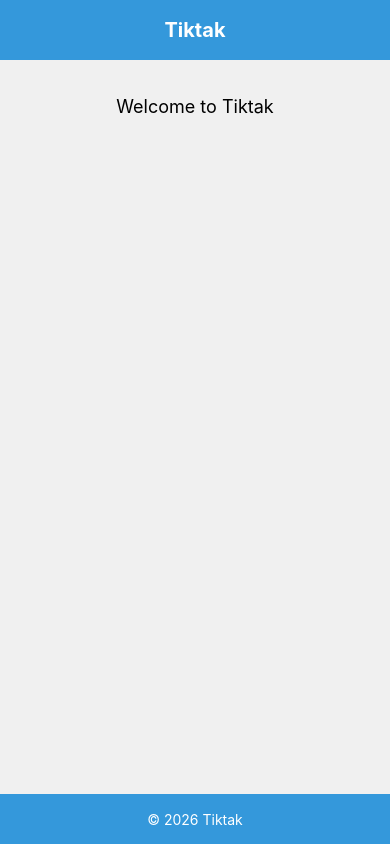
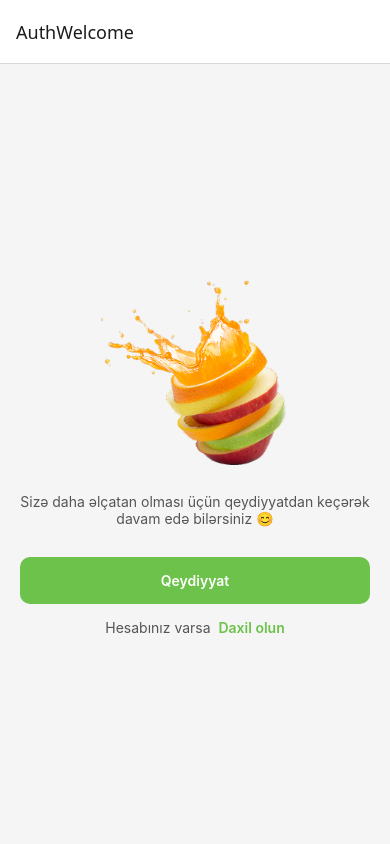
Before and after one commit to EsIbrahimli/TiktakMobile, a React Native app: screen /AuthWelcome in a window 390 px wide. Built offline with nearby package versions, Linux system fonts and the light colour scheme.

Commit message:
Added login signup page

```diff
--- a/src/navigation/AppNavigator.tsx
+++ b/src/navigation/AppNavigator.tsx
@@ -12,8 +12,9 @@ const AppNavigator = () => {
       <Stack.Navigator
         screenOptions={{ headerShown: false }} // Çünki öz Header-i istifadə edirik
       >
+         <Stack.Screen name="Auth" component={AuthNavigator} />
         <Stack.Screen name="Home" component={HomeScreen} />
-        <Stack.Screen name="Auth" component={AuthNavigator} />
+
       </Stack.Navigator>
     </NavigationContainer>
   );
--- a/src/screens/Auth/Auth.styles.ts
+++ b/src/screens/Auth/Auth.styles.ts
@@ -36,5 +36,11 @@ const styles = StyleSheet.create({
     marginTop: 15,
     color: "#888",
   },
+
+
+linkText: {
+  color: "#6CC24A",
+  fontWeight: "600",
+},
 });
 export { styles };
--- a/src/screens/Auth/AuthWelcome.tsx
+++ b/src/screens/Auth/AuthWelcome.tsx
@@ -1,6 +1,6 @@
 import React from "react";
 import { View, Text, TouchableOpacity, StyleSheet, Image } from "react-native";
-import welcome from "../../../assets/images/welcome.png";
+
 
 
 const AuthWelcome = ({ navigation }: any) => {
@@ -8,8 +8,10 @@ const AuthWelcome = ({ navigation }: any) => {
     <View style={styles.container}>
 
       <Image
-        source={require("../../../assets/images/welcome.png")}
+        source={require("./welcome.png")}
         style={styles.image}
+
+
       />
 
       <Text style={styles.text}>
@@ -27,7 +29,7 @@ const AuthWelcome = ({ navigation }: any) => {
         style={styles.link}
         onPress={() => navigation.navigate("Login")}
       >
-        Hesabınız varsa Daxil olun
+        Hesabınız varsa {""} <Text style={styles.linkText}>Daxil olun</Text>
       </Text>
 
     </View>
@@ -41,14 +43,16 @@ const styles = StyleSheet.create({
     flex: 1,
     backgroundColor: "#F5F5F5",
     justifyContent: "center",
+    alignItems: "center",
     padding: 20,
   },
   image: {
     width: 200,
     height: 200,
-    alignSelf: "center",
+    resizeMode: "contain",
     marginBottom: 20,
   },
+
   text: {
     textAlign: "center",
     marginBottom: 30,
@@ -58,15 +62,23 @@ const styles = StyleSheet.create({
     backgroundColor: "#6CC24A",
     padding: 15,
     borderRadius: 10,
+    width: "100%",
+    alignSelf: "stretch",
   },
   buttonText: {
     textAlign: "center",
     color: "#fff",
     fontWeight: "600",
   },
+
   link: {
-    textAlign: "center",
-    marginTop: 15,
-    color: "#6CC24A",
-  },
+  textAlign: "center",
+  marginTop: 15,
+  color: "#555",
+},
+
+linkText: {
+  color: "#6CC24A",
+  fontWeight: "600",
+},
 });
--- a/src/screens/Auth/LoginScreen.tsx
+++ b/src/screens/Auth/LoginScreen.tsx
@@ -1,21 +1,39 @@
 import React from "react";
 import { View, Text, TextInput, TouchableOpacity, StyleSheet } from "react-native";
 import { styles } from "./Auth.styles";
+import { useNavigation } from "@react-navigation/native";
 
 const LoginPage = () => {
+  const navigation = useNavigation();
+
+  const handleLogin = () => {
+  if (!phone || !password) {
+    alert("Zəhmət olmasa bütün xanaları doldurun");
+    return;
+  }
+
+  console.log("login:", phone, password);
+};
+
   return (
     <View style={styles.container}>
       <Text style={styles.title}>Daxil ol</Text>
 
-      <TextInput placeholder="telefon" style={styles.input} />
-      <TextInput placeholder="parol" secureTextEntry style={styles.input} />
+      <TextInput placeholder="telefon" style={styles.input} value={phone} onChangeText={setPhone} />
+      <TextInput placeholder="parol" secureTextEntry style={styles.input} value={password} onChangeText={setPassword} />
 
-      <TouchableOpacity style={styles.button}>
+      <TouchableOpacity style={styles.button} onPress={handleLogin}>
         <Text style={styles.buttonText}>Daxil ol</Text>
       </TouchableOpacity>
 
       <Text style={styles.link}>
-        Hesabınız yoxdur? Qeydiyyatdan keç
+        Hesabınız yoxdur? {""}
+         <Text
+    style={styles.linkText}
+    onPress={() => navigation.navigate("Signup")}
+  >
+    Qeydiyyatdan keç
+  </Text>
       </Text>
     </View>
   );
--- a/src/screens/Auth/SignupScreen.tsx
+++ b/src/screens/Auth/SignupScreen.tsx
@@ -3,20 +3,28 @@ import { Text, View, TextInput, TouchableOpacity } from 'react-native';
 import { styles }  from './Auth.styles';
 
  const SignupPage = () => {
+  const handleSignup = () => {
+  if (!name || !phone || !password) {
+    alert("Bütün məlumatları doldurun");
+    return;
+  }
+
+  console.log("signup:", name, phone, password);
+};
   return (
     <View style={styles.container}>
       <Text style={styles.title}>Qeydiyyatdan keç</Text>
 
-      <TextInput placeholder="ad soyad" style={styles.input} />
-      <TextInput placeholder="telefon" style={styles.input} />
-      <TextInput placeholder="parol" secureTextEntry style={styles.input} />
+      <TextInput placeholder="ad soyad" style={styles.input} value={name} onChangeText={setName} />
+      <TextInput placeholder="telefon" style={styles.input} value={phone} onChangeText={setPhone} />
+      <TextInput placeholder="parol" secureTextEntry style={styles.input} value={password} onChangeText={setPassword} />
 
-      <TouchableOpacity style={styles.button}>
+      <TouchableOpacity style={styles.button} onPress={handleSignup}>
         <Text style={styles.buttonText}>Qeydiyyat</Text>
       </TouchableOpacity>
 
       <Text style={styles.link}>
-        Hesabınız var? Daxil olun
+        Hesabınız var? {""} <Text style={styles.linkText}>Daxil olun</Text>
       </Text>
     </View>
   );
```
Also changed, not shown: src/services/instance.ts (+11 -0 lines), src/screens/Auth/welcome.png (renamed from src/assets/welcome.png).
